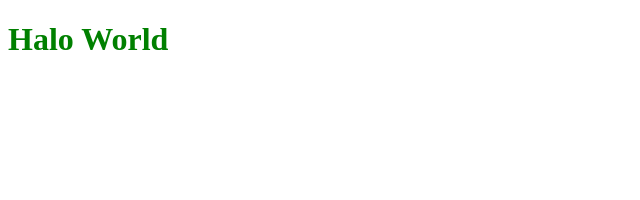
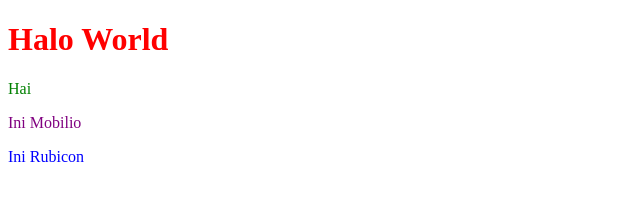
Before and after one commit to nisanursou/test-day1, a plain HTML site: page index.html in a window 1280 px wide. Shown: the whole page, without its empty margins (0-640 px from the left). Drawn offline with Linux system fonts and the light colour scheme.

Commit message:
Update index.html

```diff
--- a/index.html
+++ b/index.html
@@ -1,12 +1,29 @@
 <!DOCTYPE html>
 <html>
     <head>
-<title>Test</title>
-<link rel="stylesheet" href="index.css"
-<!---->
+        <title>Test</title>
+        <link rel="stylesheet" href="index.css">
+        <style>
+            h1{
+                color: red
+            }
+            p{
+                color:green
+            }
+            .mobil {
+                color: blue;
+            }
+
+            #Mobilio {
+                color: purple;
+            }
+        </style>
 </head>
     <body>
         <h1>Halo World</h1>
+        <p> Hai</p>
+        <p class="mobil" id="Mobilio"> Ini Mobilio</p>
+        <p class="mobil" id="Rubicon"> Ini Rubicon</p>
             <!-- Ini komentar-->
 
     </body>
```
